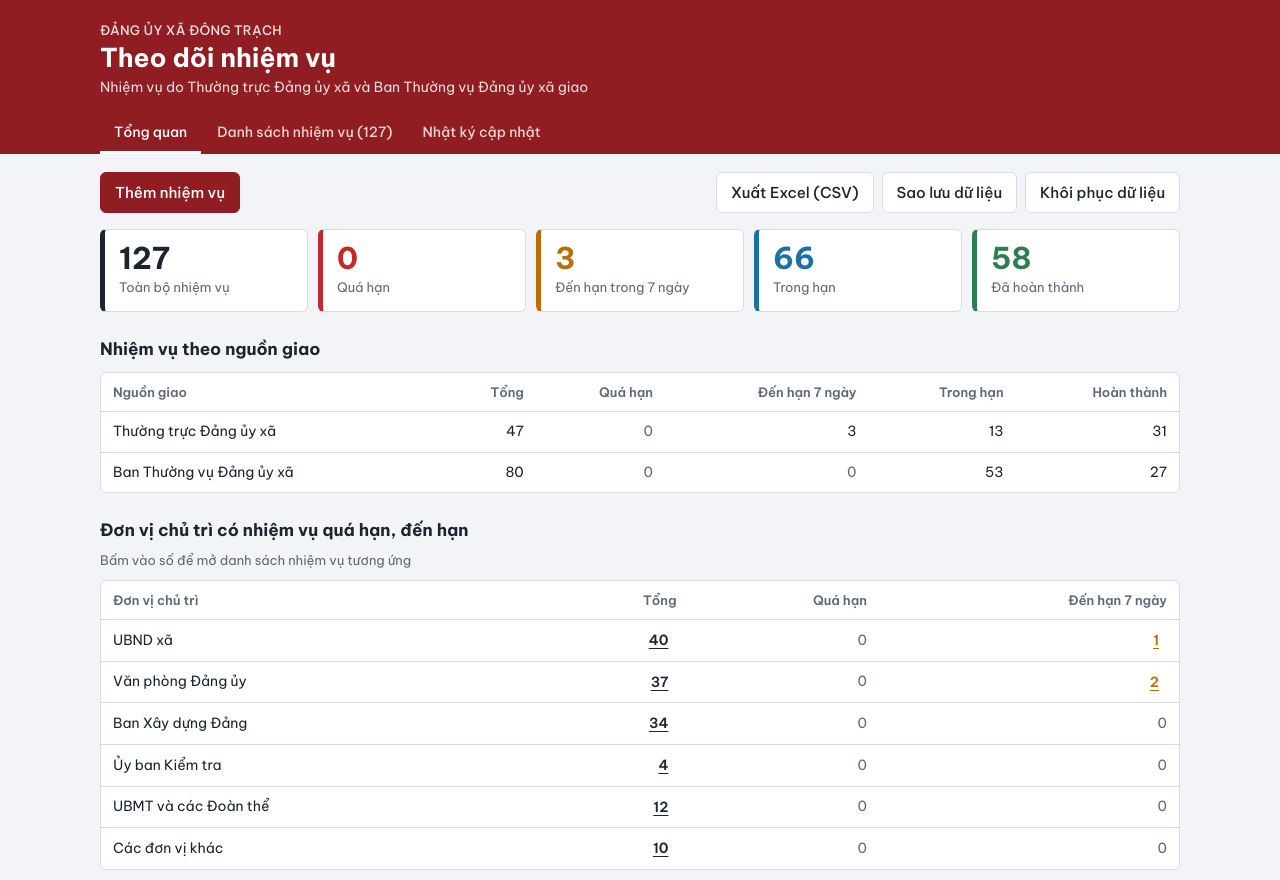
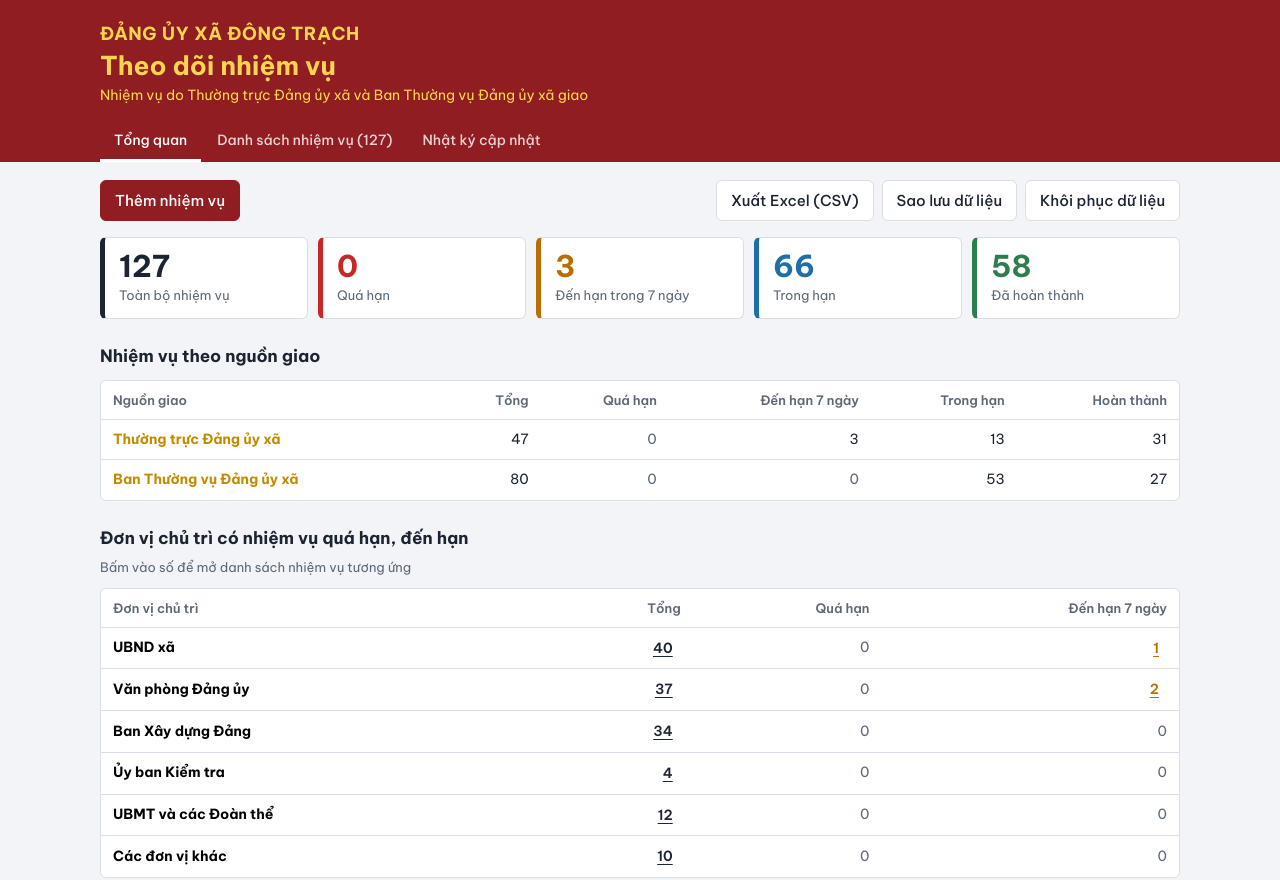
Before and after one commit to donghapnha-byte/lehai.github.io-, a plain HTML site: page index.html in a window 1280 px wide. Shown: the top 880 px of the page. Drawn offline with Linux system fonts and the light colour scheme.

Commit message:
Add files via upload

```diff
--- a/index.html
+++ b/index.html
@@ -14,9 +14,9 @@ html{scroll-padding-top:env(safe-area-inset-top,0px)}
 body{margin:0;background:var(--bg);color:var(--tx);font:400 15px/1.55 var(--f)}
 header{background:var(--hd);color:var(--hdtx);padding:20px 16px 0}
 .wrap{max-width:1080px;margin:0 auto}
-.org{font-size:13px;font-weight:500;opacity:.85;letter-spacing:.02em}
-h1{margin:2px 0 4px;font-size:26px;line-height:1.2;font-weight:700}
-.sub{margin:0 0 14px;font-size:14px;opacity:.85}
+.org{font-size:18px;font-weight:700;color:#ffd54f;text-transform:uppercase;letter-spacing:.03em}
+h1{margin:2px 0 4px;font-size:26px;line-height:1.2;font-weight:700;color:#ffd54f}
+.sub{margin:0 0 14px;font-size:14px;color:#ffd54f}
 nav{display:flex;gap:2px;overflow-x:auto}
 nav button{font:500 14px var(--f);color:var(--hdtx);background:transparent;border:0;border-bottom:3px solid transparent;padding:10px 14px;cursor:pointer;opacity:.8;white-space:nowrap}
 nav button[aria-selected=true]{opacity:1;border-bottom-color:#fff}
@@ -41,6 +41,11 @@ td.n,th.n{text-align:right}
 tr.row{cursor:pointer}tr.row:hover{background:var(--bg)}
 tr:last-child td{border-bottom:0}
 .zero{color:var(--mu)}
+td.un{font-weight:700;color:#000}
+td.sn{font-weight:700;color:#c28a00}
+@media (prefers-color-scheme:dark){:root:not([data-theme="light"]) td.un{color:var(--tx)}:root:not([data-theme="light"]) td.sn{color:#ffd54f}}
+:root[data-theme="dark"] td.un{color:var(--tx)}
+:root[data-theme="dark"] td.sn{color:#ffd54f}
 .hint{margin:-4px 0 10px;font-size:13px;color:var(--mu)}
 .num{background:none;border:0;font:600 14px var(--f);cursor:pointer;padding:2px 8px;border-radius:4px;color:var(--tx);text-decoration:underline;text-underline-offset:3px}
 .num:hover{background:var(--bg)}
@@ -150,7 +155,7 @@ function unitHtml(){
  var h='<h2>Đơn vị chủ trì có nhiệm vụ quá hạn, đến hạn</h2><p class="hint">Bấm vào số để mở danh sách nhiệm vụ tương ứng</p><div class="panel"><table><thead><tr><th>Đơn vị chủ trì</th><th class="n">Tổng</th><th class="n">Quá hạn</th><th class="n">Đến hạn 7 ngày</th></tr></thead><tbody>';
  UNITS.forEach(function(u){var L=tasks.filter(function(t){return unitsOf(t)[u[0]]}),r=count(L);
   function cell(n,st,c){return'<td class="n'+(n?'':' zero')+'">'+(n?'<button class="num" data-ut="'+u[0]+'" data-st="'+st+'"'+(c?' style="color:'+c+'"':'')+' aria-label="'+esc(u[1])+': '+n+' nhiệm vụ">'+n+'</button>':'0')+'</td>'}
-  h+='<tr><td>'+esc(u[1])+'</td>'+cell(r.all,"","")+cell(r.over,"over","var(--over)")+cell(r.soon,"soon","var(--soon)")+'</tr>'});
+  h+='<tr><td class="un">'+esc(u[1])+'</td>'+cell(r.all,"","")+cell(r.over,"over","var(--over)")+cell(r.soon,"soon","var(--soon)")+'</tr>'});
  return h+'</tbody></table></div>'}
 
 function renderOv(){
@@ -159,7 +164,7 @@ function renderOv(){
   h+='<button class="stat" data-st="'+s[0]+'" style="--c:'+(s[0]?col(s[0]):"var(--tx)")+'"><b>'+s[2]+'</b><span>'+s[1]+'</span></button>'});
  h+='</div><h2>Nhiệm vụ theo nguồn giao</h2><div class="panel"><table><thead><tr><th>Nguồn giao</th><th class="n">Tổng</th><th class="n">Quá hạn</th><th class="n">Đến hạn 7 ngày</th><th class="n">Trong hạn</th><th class="n">Hoàn thành</th></tr></thead><tbody>';
  SRC.forEach(function(s){var r=count(tasks.filter(function(t){return t.src===s}));
-  h+='<tr class="row" data-src="'+esc(s)+'"><td>'+esc(s)+'</td>'+["all","over","soon","ok","done"].map(function(k){return'<td class="n'+(r[k]?'':' zero')+'">'+r[k]+'</td>'}).join("")+'</tr>'});
+  h+='<tr class="row" data-src="'+esc(s)+'"><td class="sn">'+esc(s)+'</td>'+["all","over","soon","ok","done"].map(function(k){return'<td class="n'+(r[k]?'':' zero')+'">'+r[k]+'</td>'}).join("")+'</tr>'});
  h+='</tbody></table></div>'+unitHtml()+'<h2>Hạn hoàn thành theo tháng</h2><div class="panel">';
  var mm={};tasks.forEach(function(t){if(t.due){var k=t.due.slice(0,7);(mm[k]=mm[k]||[]).push(t)}});
  var ks=Object.keys(mm).sort();
```
